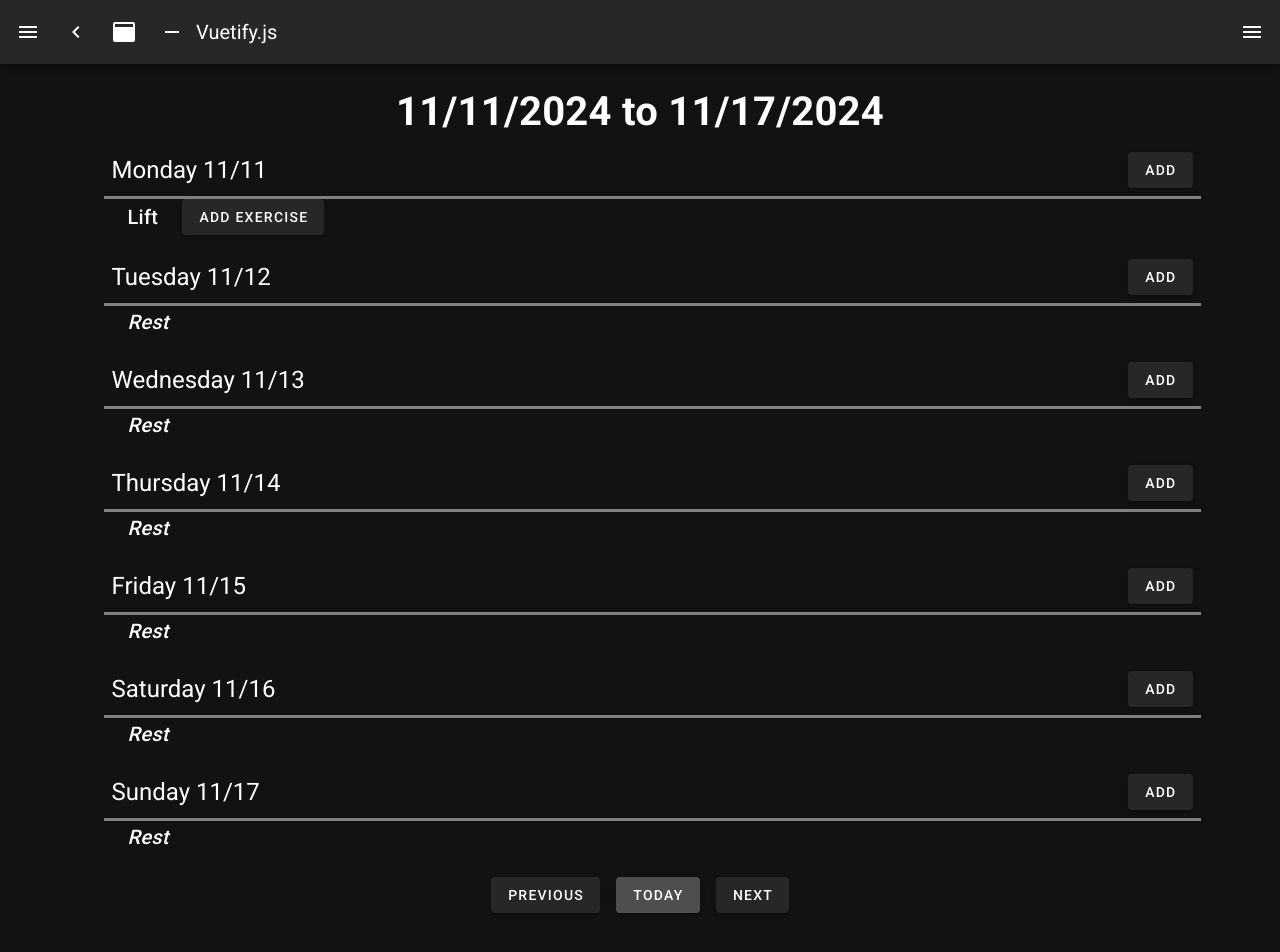
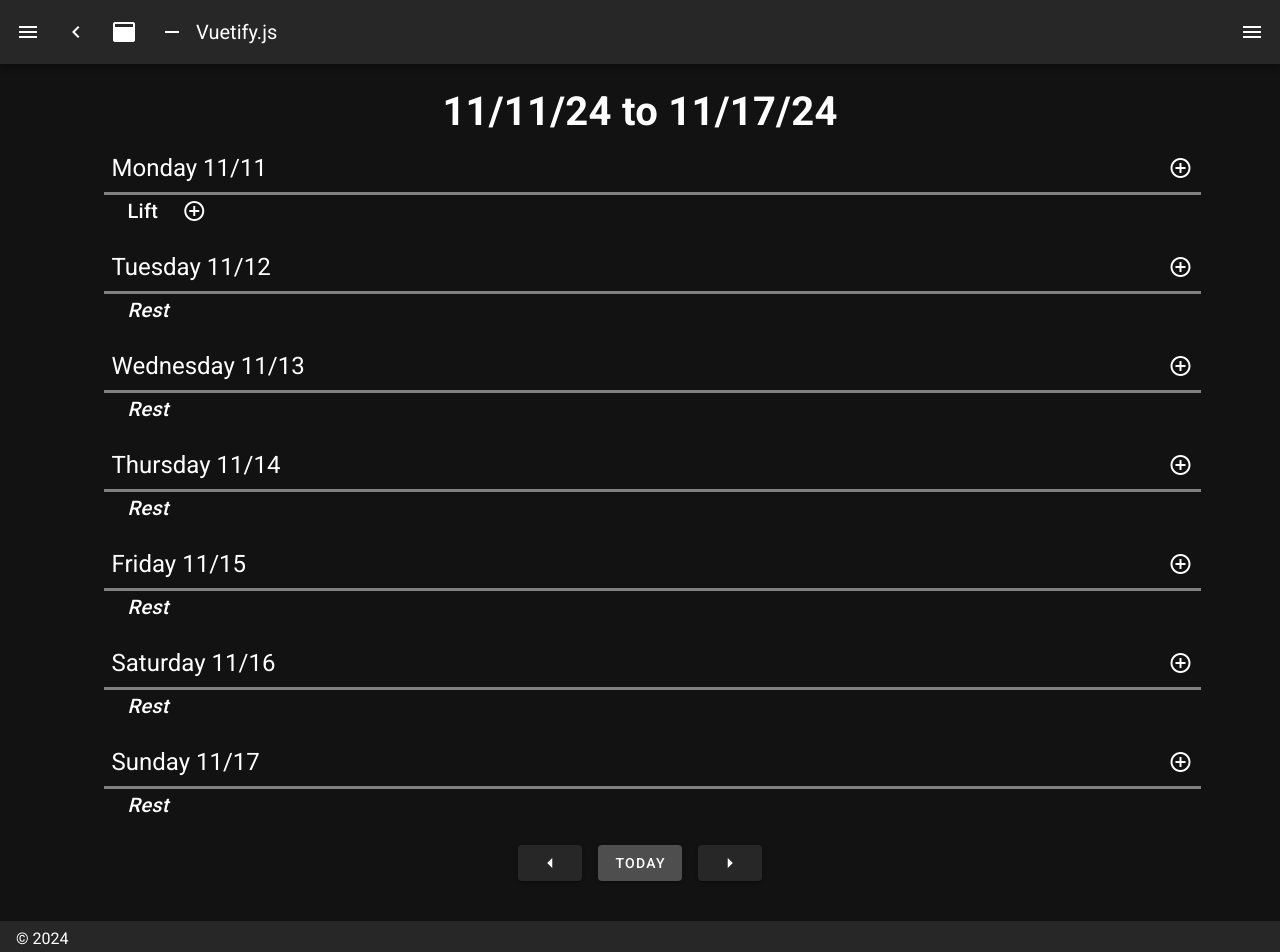
Before and after one commit to mitchbr/workout-journal, a Nuxt app: page / in a window 1280 px wide. Shown: the top 952 px of the page. Built offline with nearby package versions, Linux system fonts and the light colour scheme.

Commit message:
MDI icons

```diff
--- a/components/WorkoutTile.vue
+++ b/components/WorkoutTile.vue
@@ -6,9 +6,9 @@
       </div>
     </v-col>
     <v-col v-if="props.activity.title !== 'Rest'" cols="auto">
-      <v-btn>
-        Add Exercise
-      </v-btn>
+      <v-icon>
+        mdi-plus-circle-outline
+      </v-icon>
     </v-col>
   </v-row>
 </template>
--- a/components/WorkoutsList.vue
+++ b/components/WorkoutsList.vue
@@ -10,7 +10,9 @@
               </div>
             </v-col>
             <v-col cols="auto">
-              <v-btn density="compact" size="x-small" @click="changeAddForm(dateOffset)">Add</v-btn>
+              <v-icon @click="changeAddForm(dateOffset)">
+                mdi-plus-circle-outline
+              </v-icon>
             </v-col>
           </v-row>
         </div>
--- a/nuxt.config.js
+++ b/nuxt.config.js
@@ -69,6 +69,12 @@ export default {
         },
       },
     },
+    defaultAssets: {
+      font: {
+        family: 'Open Sans'
+      },
+      icons: 'mdi'
+    },
   },
 
   // Build Configuration: https://go.nuxtjs.dev/config-build
--- a/package.json
+++ b/package.json
@@ -25,6 +25,7 @@
   },
   "devDependencies": {
     "@babel/eslint-parser": "^7.19.1",
+    "@mdi/font": "^7.4.47",
     "@nuxt/types": "^2.15.8",
     "@nuxt/typescript-build": "^2.1.0",
     "@nuxtjs/eslint-config-typescript": "^11.0.0",
--- a/pages/index.vue
+++ b/pages/index.vue
@@ -4,12 +4,14 @@
       <h1>{{ dateToDisplay(startDate) }} to {{ dateToDisplay(calcDate(startDate, 6)) }}</h1>
     </div>
 
-    <WorkoutsList :startDate=startDate />
+    <WorkoutsList :start-date=startDate />
 
     <div class="bottom-controls">
       <div class="nav-button">
         <v-btn :to="{ path: '', query: { start_date: calcPrevDate() } }">
-          Previous
+          <v-icon>
+            mdi-menu-left
+          </v-icon>
         </v-btn>
       </div>
       <div class="nav-button">
@@ -19,7 +21,9 @@
       </div>
       <div class="nav-button">
         <v-btn :to="{ path: '', query: { start_date: calcNextDate() } }">
-          Next
+          <v-icon>
+            mdi-menu-right
+          </v-icon>
         </v-btn>
       </div>
     </div>
@@ -30,12 +34,30 @@
   import Vue from 'vue';
   export default Vue.extend({
     name: 'IndexPage',
+    computed: {
+      startDate() {
+        // TODO: Validate date format
+        const queryStartDate = this.$route.query.start_date
+        let startDate;
+        if (typeof queryStartDate === 'string') {
+          startDate = new Date(queryStartDate)
+        } else {
+          const currDate = new Date()
+          startDate = new Date()
+          const daysDiff = currDate.getDay() - 1
+          // Finds most recent Monday
+          startDate.setDate(currDate.getDate() - (daysDiff > 0 ? daysDiff : (daysDiff * -6)))
+        }
+        return startDate
+      }
+    },
     methods: {
       dateToDisplay(value: Date) {
-        return `${value.getMonth()+1}/${value.getDate()}/${value.getFullYear()}`
+        const year = value.toLocaleDateString('en', {year: '2-digit'})
+        return `${value.getMonth()+1}/${value.getDate()}/${year}`
       },
       calcDate(startDate: Date, offset: number) {
-        let resDate = new Date(startDate)
+        const resDate = new Date(startDate)
         resDate.setDate(startDate.getDate() + offset)
         return resDate
       },
@@ -47,23 +69,6 @@
       calcPrevDate() {
         const prevDate = this.calcDate(this.startDate, -7)
         return `${prevDate.getMonth()+1}-${prevDate.getDate()}-${prevDate.getFullYear()}`
-      }
-    },
-    computed: {
-      startDate() {
-        // TODO: Validate date format
-        const queryStartDate = this.$route.query.start_date
-        let startDate;
-        if (typeof queryStartDate === 'string') {
-          startDate = new Date(queryStartDate)
-        } else {
-          let currDate = new Date()
-          startDate = new Date()
-          let daysDiff = currDate.getDay() - 1
-          // Finds most recent Monday
-          startDate.setDate(currDate.getDate() - (daysDiff > 0 ? daysDiff : (daysDiff * -6)))
-        }
-        return startDate
       }
     }
   })
```
Also changed, not shown: 1 other file (tests, documents, lock files or other folders).
